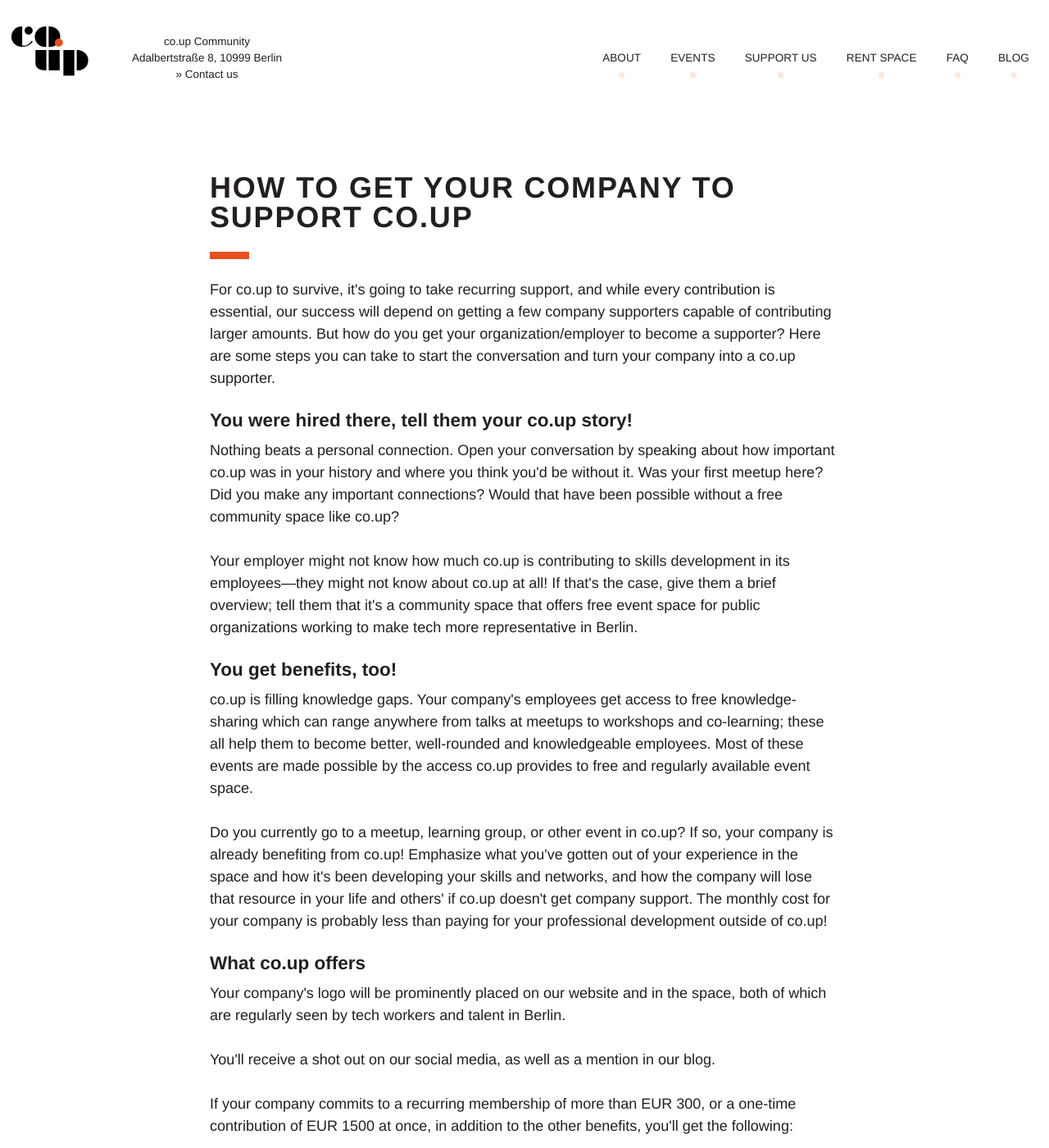
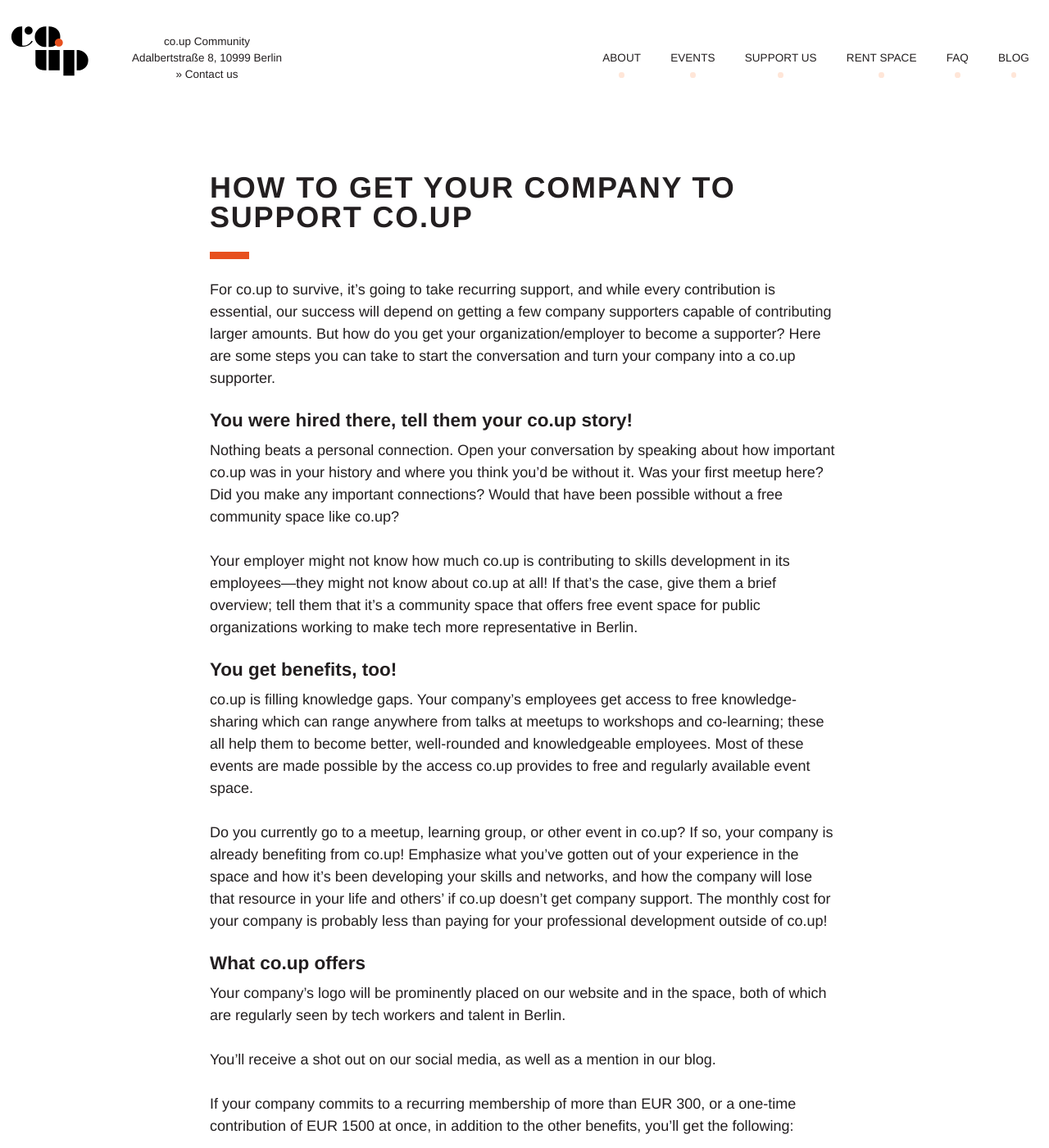
Before and after one commit to co-up/co-up.de, a Jekyll site: the page built from convince-your-company-to-support-coup.html, in a window 1280 px wide and 1400 px high. Shown: the whole window at 82% size. Built offline with Jekyll 4.4.1, drawn with Linux system fonts in a browser that asks for light colours; some of the changed text lies outside the part shown.

Commit message:
replaces single quotes to apostrophes

```diff
--- a/convince-your-company-to-support-coup.html
+++ b/convince-your-company-to-support-coup.html
@@ -8,45 +8,45 @@
 </h1>
 
 <p>
-  For co.up to survive, it's going to take recurring support, and while every contribution is essential, our success will depend on getting a few company supporters capable of contributing larger amounts. But how do you get your organization/employer to become a supporter? Here are some steps you can take to start the conversation and turn your company into a co.up supporter.
+  For co.up to survive, it’s going to take recurring support, and while every contribution is essential, our success will depend on getting a few company supporters capable of contributing larger amounts. But how do you get your organization/employer to become a supporter? Here are some steps you can take to start the conversation and turn your company into a co.up supporter.
 </p>
 
 <h3>You were hired there, tell them your co.up story!</h3>
 
 <p>
-  Nothing beats a personal connection. Open your conversation by speaking about how important co.up was in your history and where you think you'd be without it. Was your first meetup here? Did you make any important connections? Would that have been possible without a free community space like co.up?
+  Nothing beats a personal connection. Open your conversation by speaking about how important co.up was in your history and where you think you’d be without it. Was your first meetup here? Did you make any important connections? Would that have been possible without a free community space like co.up?
 </p>
 <p>
-  Your employer might not know how much co.up is contributing to skills development in its employees—they might not know about co.up at all! If that's the case, give them a brief overview; tell them that it's a community space that offers free event space for public organizations working to make tech more representative in Berlin.
+  Your employer might not know how much co.up is contributing to skills development in its employees—they might not know about co.up at all! If that’s the case, give them a brief overview; tell them that it’s a community space that offers free event space for public organizations working to make tech more representative in Berlin.
 </p>
 
 <h3>You get benefits, too!</h3>
 
 <p>
-  co.up is filling knowledge gaps. Your company's employees get access to free knowledge-sharing which can range anywhere from talks at meetups to workshops and co-learning; these all help them to become better, well-rounded and knowledgeable employees. Most of these events are made possible by the access co.up provides to free and regularly available event space.
+  co.up is filling knowledge gaps. Your company’s employees get access to free knowledge-sharing which can range anywhere from talks at meetups to workshops and co-learning; these all help them to become better, well-rounded and knowledgeable employees. Most of these events are made possible by the access co.up provides to free and regularly available event space.
 </p>
 <p>
-  Do you currently go to a meetup, learning group, or other event in co.up? If so, your company is already benefiting from co.up! Emphasize what you've gotten out of your experience in the space and how it's been developing your skills and networks, and how the company will lose that resource in your life and others' if co.up doesn't get company support. The monthly cost for your company is probably less than paying for your professional development outside of co.up!
+  Do you currently go to a meetup, learning group, or other event in co.up? If so, your company is already benefiting from co.up! Emphasize what you’ve gotten out of your experience in the space and how it’s been developing your skills and networks, and how the company will lose that resource in your life and others’ if co.up doesn’t get company support. The monthly cost for your company is probably less than paying for your professional development outside of co.up!
 </p>
 
 <h3>What co.up offers</h3>
 
 <p>
-  Your company's logo will be prominently placed on our website and in the space, both of which are regularly seen by tech workers and talent in Berlin.
+  Your company’s logo will be prominently placed on our website and in the space, both of which are regularly seen by tech workers and talent in Berlin.
 </p>
 
 <p>
-  You'll receive a shot out on our social media, as well as a mention in our blog.
+  You’ll receive a shot out on our social media, as well as a mention in our blog.
 </p>
 
 <p>
-  If your company commits to a recurring membership of more than EUR 300, or a one-time contribution of EUR 1500 at once, in addition to the other benefits, you'll get the following:
+  If your company commits to a recurring membership of more than EUR 300, or a one-time contribution of EUR 1500 at once, in addition to the other benefits, you’ll get the following:
 </p>
 
 <ul>
   <li>Your company will get access to our event space for private events at a 25% discount, which they can use for company off-sites, events, or other closed functions.</li>
   <li>A dedicated post on our blog about your company (text provided by you)</li>
-  <li>We're also working on a way to match recruiters with interested applicants at events in the space that should be premiered early next year.</li>
+  <li>We’re also working on a way to match recruiters with interested applicants at events in the space that should be premiered early next year.</li>
 </ul>
 
 <h3>Support the tech environment that supports you</h3>
@@ -56,7 +56,7 @@
 </p>
 
 <p>
-  Here are just a few of the events that operate in the space (you'll find a full list here: <a href="/events">https://co-up.de/events/</a>:
+  Here are just a few of the events that operate in the space (you’ll find a full list here: <a href="/events">https://co-up.de/events/</a>:
 </p>
 
 <ul>
@@ -86,7 +86,7 @@
   <p>
     "We only support non-profits."
     <br>
-    What to say: "Think about it as paying for my professional development." It's difficult to get around this one—there might be company policy that prevents it as a whole. However, if your company pays for remote workers' coworking space memberships, professional development, or other employee perks, try and emphasize the functionality of co.up to you and others. It's a bargain at that price!
+    What to say: "Think about it as paying for my professional development." It’s difficult to get around this one—there might be company policy that prevents it as a whole. However, if your company pays for remote workers’ coworking space memberships, professional development, or other employee perks, try and emphasize the functionality of co.up to you and others. It’s a bargain at that price!
   </p>
 </div>
 
@@ -95,17 +95,17 @@
     <li>
       <b>"We only support non-profits."</b>
       <br>
-      What to say: "Think about it as paying for my professional development." It's difficult to get around this one—there might be company policy that prevents it as a whole. However, if your company pays for remote workers' coworking space memberships, professional development, or other employee perks, try and emphasize the functionality of co.up to you and others. It's a bargain at that price!
+      What to say: "Think about it as paying for my professional development." It’s difficult to get around this one—there might be company policy that prevents it as a whole. However, if your company pays for remote workers’ coworking space memberships, professional development, or other employee perks, try and emphasize the functionality of co.up to you and others. It’s a bargain at that price!
     </li>
     <li>
       <b>”Why don’t we get more for supporting them?”</b>
       <br>
-      What to say: "You get so much!" Besides the discount on space rental, and the reach from co.up's website and social media, think about the amount of talent that passes through co.up's doors every month (roughly 500 people). Attracting talent is getting more difficult by the day—here's an affordable way to give yourself an edge in recruitment.
+      What to say: "You get so much!" Besides the discount on space rental, and the reach from co.up’s website and social media, think about the amount of talent that passes through co.up’s doors every month (roughly 500 people). Attracting talent is getting more difficult by the day—here’s an affordable way to give yourself an edge in recruitment.
     </li>
     <li>
-      <b>"We can't make a recurring contribution because of our accounting situation. Is there still a way to help?"</b>
+      <b>"We can’t make a recurring contribution because of our accounting situation. Is there still a way to help?"</b>
       <br>
-      What to say: "Yes!" We've set up an option for companies who have difficulties making recurring payments for accounting purposes, you can find one that suits your company here: <a href="https://members.co-up.de/">https://members.co-up.de/</a>
+      What to say: "Yes!" We’ve set up an option for companies who have difficulties making recurring payments for accounting purposes, you can find one that suits your company here: <a href="https://members.co-up.de/">https://members.co-up.de/</a>
     </li>
   </ul>
 
```
Also changed, not shown: sponsorships.html (+4 -4 lines).
